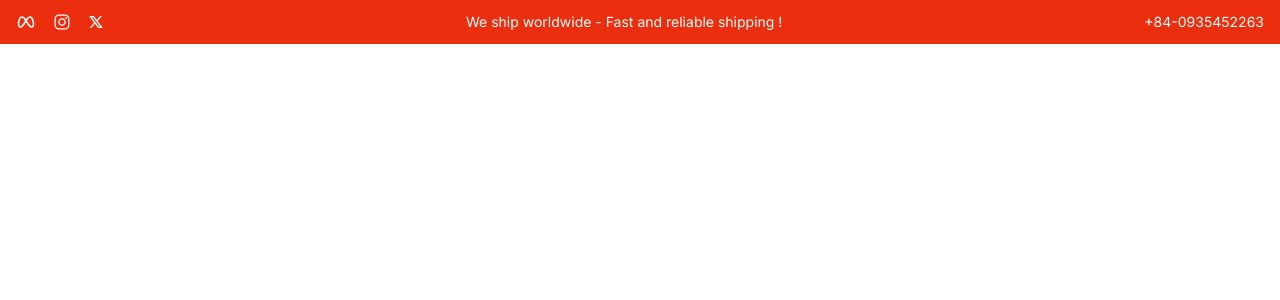
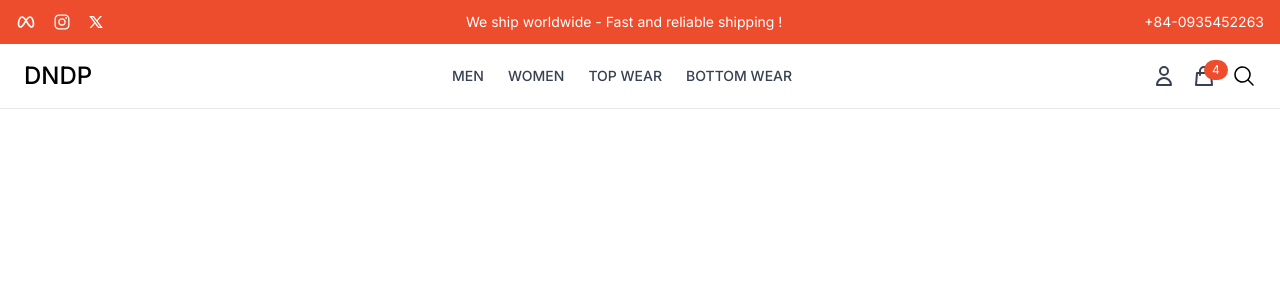
Before and after one commit to duyphong204/DP-Shop, a React (Vite) app in the folder frontend/: page / in a window 1280 px wide. Shown: the top 300 px of the page. Built offline with nearby package versions, Linux system fonts and the light colour scheme.

Commit message:
implement search and navbar

```diff
--- a/frontend/src/components/Common/Header.jsx
+++ b/frontend/src/components/Common/Header.jsx
@@ -1,11 +1,13 @@
 import React from 'react'
 import Topbar from '../Layout/Topbar'
+import Navbar from './Navbar'
 
 const Header = () => {
   return (
-    <div>
+    <header className='border-b border-gray-200'>
         <Topbar/>
-    </div>
+        <Navbar/>
+    </header>
   )
 }
 
--- /dev/null
+++ b/frontend/src/components/Common/Navbar.jsx
@@ -0,0 +1,44 @@
+import React from 'react'
+import { Link } from 'react-router-dom'
+import {HiOutlineUser,HiOutlineShoppingBag} from 'react-icons/hi'
+import { HiBars3BottomRight } from 'react-icons/hi2'
+import SearchBar from './SearchBar'
+
+const Navbar = () => {
+  return (
+    <>
+        <nav className='container mx-auto flex items-center justify-between py-4 px-6'>
+            <div>
+                <Link to='/' className='text-2xl font-medium'>
+                    DNDP
+                </Link>
+            </div>
+            <div className='hidden md:flex space-x-6'>
+                <Link to='#' className='text-gray-700 hover:text-black text-sm font-medium uppercase'>Men</Link>
+                <Link to='#' className='text-gray-700 hover:text-black text-sm font-medium uppercase'>Women</Link>
+                <Link to='#' className='text-gray-700 hover:text-black text-sm font-medium uppercase'>Top wear</Link>
+                <Link to='#' className='text-gray-700 hover:text-black text-sm font-medium uppercase'>Bottom wear</Link>
+            </div>
+            {/*right icons*/}
+            <div className='flex items-center space-x-4'>
+                <Link to='/profile' className='hover:text-black'>
+                    <HiOutlineUser className='h-6 w-6 text-gray-700'/>
+                </Link>
+                <button className='relative hover:text-black'>
+                    <HiOutlineShoppingBag className='h-6 w-6 text-gray-700'/>
+                    <span className='absolute -top-1 bg-rabbit-red text-white text-xs rounded-full px-2 py-0.5'>4</span>
+                </button>
+                {/*search*/}
+                <div className='overflow-hidden'>
+                <SearchBar/>
+                </div>
+                <button className='md:hidden'>
+                    <HiBars3BottomRight className='h-6 w-6 text-gray-700'/>
+                </button>
+            </div>
+        </nav>
+    </>
+  )
+}
+
+export default Navbar
--- /dev/null
+++ b/frontend/src/components/Common/SearchBar.jsx
@@ -0,0 +1,48 @@
+import React, { useState } from 'react'
+import { HiMagnifyingGlass, HiMiniXMark } from 'react-icons/hi2';
+
+const SearchBar = () => {
+
+    const [searchTerm,setSearchTerm]= useState("");
+    const [isOpen,setIsOpen]= useState(false);
+    const handleSearchToggle=()=>{
+        setIsOpen(!isOpen);
+    }
+    const handleSearch=(e)=>{
+        e.preventDefault();
+        console.log("seach term : ", searchTerm)
+        setIsOpen(false)
+    }
+  return (
+    <div className={`flex items-center justify-center w-full translate-all duration-300 ${isOpen ? 'absolute top-0 left-0 w-full bg-white h-24 z-50 ' : 'w-auto'}`}>
+        {isOpen ? (
+        <form onSubmit={handleSearch} className='relative flex items-center justify-center w-full'>
+            <div className='relative w-1/2'>
+                <input
+                type="text"
+                placeholder='Search'
+                value={searchTerm}
+                onChange={(e)=>setSearchTerm(e.target.value)}
+                className='bg-gray-100 px-4 py-2 pl-2 pr-12 rounded-lg focus:outline-none w-full
+                placeholder:text-gray-700' />
+                <button type='submit' className='absolute right-2 top-1/2 transform -translate-y-1/2 text-gray-600 hover:text-gray-800'>
+                    <HiMagnifyingGlass className='h-6 w-6'/>
+                </button>
+            </div>
+            {/*close button*/}
+            <button type='button'
+                onClick={handleSearchToggle}
+                className='absolute right-4 top-1/2 transform -transy-y-1/2 text-gray-600
+                hover:text-gray-800'>
+                <HiMiniXMark className='h-6 w-6 '/>
+            </button>
+        </form>):(
+            <button onClick={handleSearchToggle}>
+                <HiMagnifyingGlass className='h-6 w-6'/>
+            </button>
+        )}
+    </div>
+  )
+}
+
+export default SearchBar
--- a/frontend/tailwind.config.js
+++ b/frontend/tailwind.config.js
@@ -4,7 +4,7 @@
   theme: {
     extend: {
       colors: {
-        "rabbit-red": "#ea2e0e",
+        "rabbit-red": "rgb(238, 77, 45)",
       },
     },
   },
```
